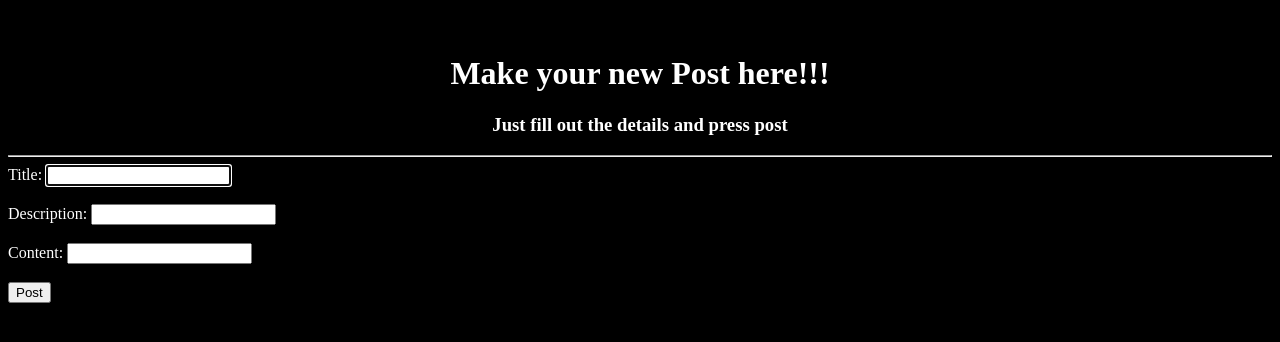
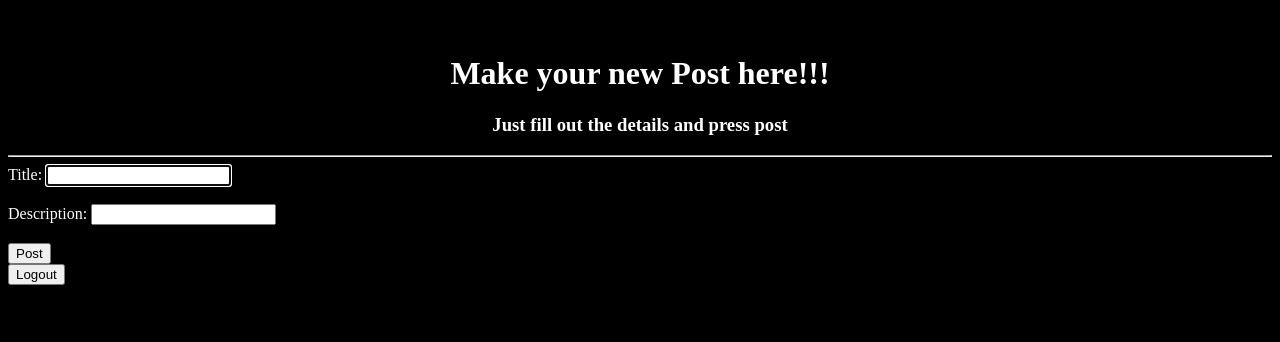
Before and after one commit to cronrad/Ending_from_the_Back, a Flask app: template templates/app.html in a window 1280 px wide. Shown: the top 342 px of the page. Run offline with Flask 3, Linux system fonts and the light colour scheme; the template is opened without the code that fills it, so the values that code supplies are empty.

Commit message:
Done with Obj 2

```diff
--- a/public/make_post.js
+++ b/public/make_post.js
@@ -1,9 +1,21 @@
+function logOut() {
+    let username = ""
+    const request = new XMLHttpRequest();
+    request.onreadystatechange = function () {
+        if (this.readyState === 4 && this.status === 200) {
+            username = this.response;
+        }
+    }
+    request.open("POST", "/logout");
+    request.send(JSON.stringify(username));
+}
+
 function postHTML(postJSON) {
+    const username = postJSON.username;
     const title = postJSON["title"];
     const description = postJSON["description"];
-    const content = postJSON["content"];
     let postHTML = "";
-    postHTML += "<span><b>" + title + "</b>: - "+ description + "<br><br>" + content + "<br><br><br><br></span>";
+    postHTML += "<span><b>" + username + "</b>: - "+ title + "<br><br>" + description + "<br><br><br><br></span>";
     return postHTML;
 }
 
@@ -21,20 +33,17 @@ function addPosts(postJSON) {
 function sendPost() {
     const postTitleBox = document.getElementById("post-title-box");
     const postDescriptionBox = document.getElementById("post-description-box");
-    const postContentBox = document.getElementById("post-content-box");
     const title = postTitleBox.value;
     const description = postDescriptionBox.value;
-    const content = postContentBox.value;
     postTitleBox.value = "";
     postDescriptionBox.value = "";
-    postContentBox.value = "";
     const request = new XMLHttpRequest();
     request.onreadystatechange = function () {
         if (this.readyState === 4 && this.status === 200) {
             console.log(this.response);
         }
     }
-    const postJSON = {"title": title, "description": description, "content": content};
+    const postJSON = {"title": title, "description": description};
     request.open("POST", "/new_post");
     request.send(JSON.stringify(postJSON));
     postTitleBox.focus();
@@ -47,7 +56,6 @@ function updatePost() {
             clearPost();
             const posts = JSON.parse(this.response);
             for (const post of posts) {
-                console.log(post)
                 addPosts(post);
             }
         }
--- a/server.py
+++ b/server.py
@@ -94,8 +94,7 @@ def new_post():
             #Adds the post to database
             title = body.get("title")
             description = body.get("description")
-            content = body.get("content")
-            postDB.insert_one({"title": title, "description": description, "content": content})
+            postDB.insert_one({"title": title, "description": description, "username": username})
             response = app.response_class(
                 response="Post submitted",
                 status=200,
@@ -105,6 +104,7 @@ def new_post():
 
 @app.route('/posts', methods=['GET'])
 def posts():
+    #This keeps track of all the posts and updates
     post_list = []
     for post in postDB.find({}):
         post["_id"] = json_util.dumps(post["_id"])
@@ -116,5 +116,18 @@ def posts():
     )
     return response
 
+@app.route('/logout', methods=['POST'])
+def logout():
+    #This logs user out incase they want to logout or switch to a different account
+    auth_token = request.cookies.get("auth_token")
+    token_check, username = authenticate("", "", auth_token, False)
+    authDB.update_one({},{"$unset": {"authToken": ""}})
+    response = app.response_class(
+        response=username,
+        status=200,
+        mimetype='text/plain'
+    )
+    return response #The http response shouldn't change the page but you can still see this response in the network tab
+
 if __name__ == '__main__':
    app.run(host='0.0.0.0', port=8080, debug=True)
--- a/templates/app.html
+++ b/templates/app.html
@@ -13,8 +13,6 @@
             <h3><center>Just fill out the details and press post</center></h3>
         </div>
     </p>
-    <div id="posts">
-    </div>
     <div class="post-form">
         <hr>
         <label>
@@ -22,10 +20,11 @@
             <input id="post-title-box" type="text"><br><br>
             Description:
             <input id="post-description-box" type="text"><br><br>
-            Content:
-            <input id="post-content-box" type="text"><br><br>
         </label>
-        <button id="post-button" onclick="sendPost()">Post</button>
+        <button id="post-button" onclick="sendPost()">Post</button><br>
+        <button id="logout-button" onclick="logOut()">Logout</button><br><br><br><br>
+    </div>
+    <div id="posts">
     </div>
 </body>
 </html>
```
Also changed, not shown: utils/database.py (line endings or trailing spaces).
